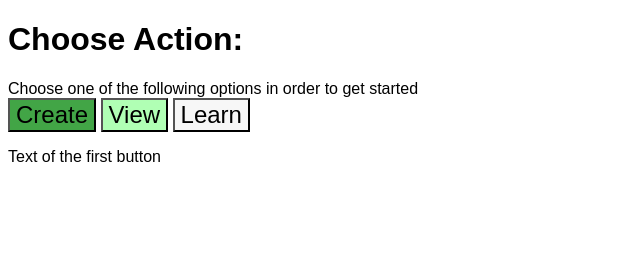
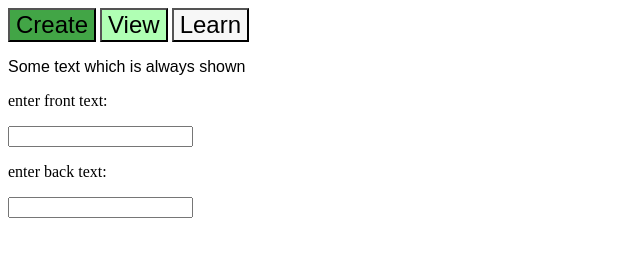
Before and after one commit to michaelzm/jquery, a website: page index.html in a window 1280 px wide. Both pictures are taken after a click on the button "Create". Shown: the whole page, without its empty margins (0-640 px from the left). Drawn offline with nearby package versions, Linux system fonts and the light colour scheme; files that its build step writes are made by us from their sources.

Commit message:
Index html updates

```diff
--- a/index.html
+++ b/index.html
@@ -3,27 +3,36 @@
 
 <head>
   <title>jQuery Example</title>
-  <link rel ="stylesheet" href="css/style.css">
+  <link rel ="stylesheet" href="css/styles.css">
 </head>
 
 <body>
+    <button id="button1">Create</button>
+    <button id="button2">View</button>
+    <button id="button3">Learn</button>
+
   <div id="scaling">
-    <h1>Choose Action:</h1>
-<div id = "first">
-
-  Choose one of the following options in order to get started
+<div id = "firstText">
+  First text box
 </div>
+<div id = "secondText">
+  Second text box
+</div>
+<p>Some text which is always shown</p>
+</div>
+<div id="createCard">
+  enter front text:
+  <p>
+    <input type ="text" id="front" name ="front" required>
+  </p>
+  enter back text:
+  <p>
+      <input type ="text" id="front" name ="front" required>
+    </p>
+</div>
+<div id="enterBack"></div>
 
 
-<button id="button1">Create</button>
-<button id="button2">View</button>
-<button id="button3">Learn</button>
-
-
-<p>Text of the first button</p>
-
-
-</div>
 <script src="https://ajax.googleapis.com/ajax/libs/jquery/3.3.1/jquery.min.js"></script>
 <script src="js/scripts.js"></script>
 </body>
```
